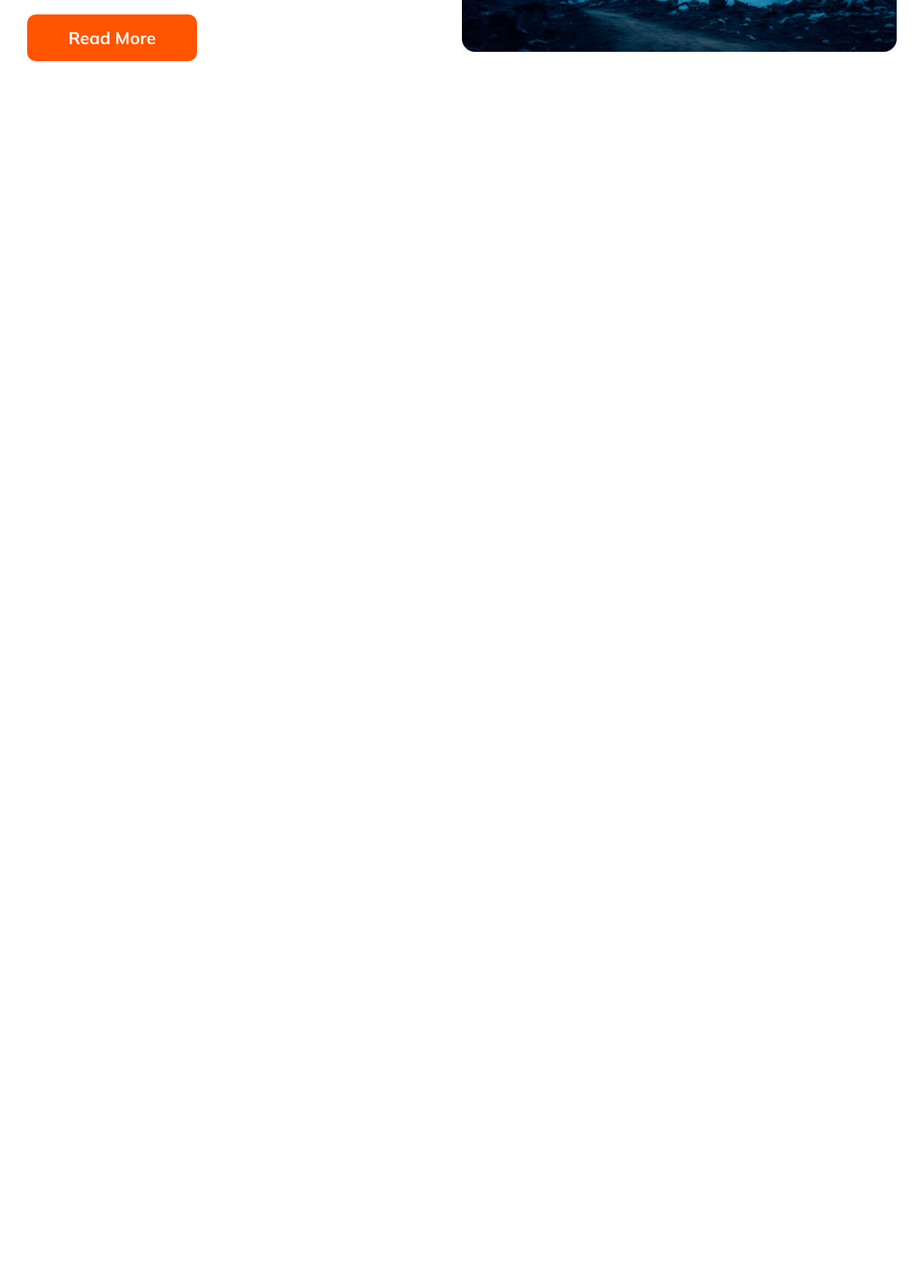
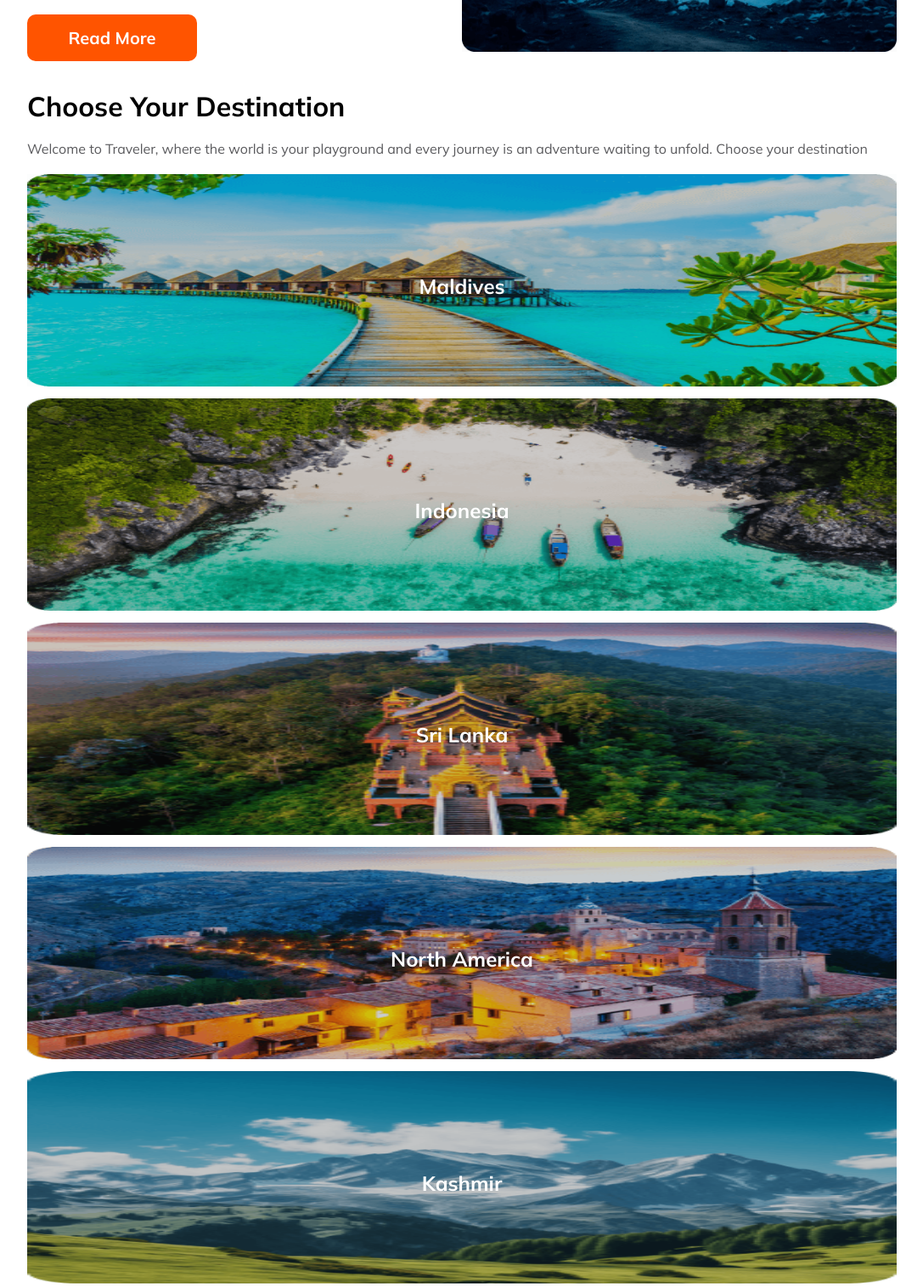
Before and after one commit to hemel17/R902, a plain HTML site: page index.html in a window 1280 px wide. Shown: the part 1144-2658 px from the top of the page at 85% size, without its empty margins (96-1183 px from the left). Before the commit the page ends 1249 px from the top, so only its background shows below. Drawn offline with Linux system fonts and the light colour scheme.

Commit message:
destination mobile added

```diff
--- a/index.html
+++ b/index.html
@@ -97,6 +97,36 @@
             <img src="./Images/image(6).png" alt="popular img" />
           </div>
         </section>
+
+        <!-- destination section -->
+        <section class="destination">
+          <div class="destination-text">
+            <h2>Choose Your Destination</h2>
+            <p>
+              Welcome to Traveler, where the world is your playground and every
+              journey is an adventure waiting to unfold. Choose your destination
+            </p>
+          </div>
+          <div class="destination-img">
+            <div>
+              <div class="maldives">
+                <img src="./Images/image(7).png" alt="maldives" />
+              </div>
+              <div class="indonesia">
+                <img src="./Images/image(11).png" alt="indonesia" />
+              </div>
+            </div>
+            <div>
+                <div class="lanka"><img src="./Images/image(8).png" alt="sri lanka"></div>
+                <div class="america"><img src="./Images/image(9).png" alt="north america"></div>
+                <div class="kashmir"><img src="./Images/image(12).png" alt="kashmir"></div>
+            </div>
+            <div>
+                <div class="bangladesh"><img src="./Images/image(14).png" alt="bangladesh"></div>
+                <div class="bandarban"><img src="./Images/image(13).png" alt="bandarban"></div>
+            </div>
+          </div>
+        </section>
       </main>
       <!-- main section ends here -->
     </section>
--- a/style.css
+++ b/style.css
@@ -17,6 +17,19 @@
   --secondaryColor: rgba(19, 19, 24, 0.5);
   --thirdColor: #5a5a5d;
   --navColor: #424247;
+}
+
+/* button */
+.btn {
+  width: 200px;
+  padding: 15px 40px;
+  font-size: 20px;
+  font-weight: 700;
+  color: #fff;
+  background-color: var(--primaryColor);
+  border: none;
+  outline: none;
+  border-radius: 10px;
 }
 
 /* mobile design starts here */
@@ -162,23 +175,132 @@ nav li a:hover {
   margin: 10px;
 }
 
-.btn {
-  width: 200px;
-  padding: 15px 40px;
-  font-size: 20px;
-  font-weight: 700;
-  color: #fff;
-  background-color: var(--primaryColor);
-  border: none;
-  outline: none;
-  border-radius: 10px;
-}
-
 .popular-img {
   margin: 20px 0;
 }
 .popular-img img {
   width: 100%;
+}
+
+/* destination design */
+.destination {
+  margin: 10px 0;
+}
+
+.destination-text h2 {
+  font-size: 32px;
+  font-weight: 700;
+}
+
+.destination-text p {
+  color: var(--thirdColor);
+  margin: 20px 0;
+}
+
+.destination-img img {
+  display: inline-block;
+  margin-bottom: 10px;
+  width: 100%;
+  height: 250px;
+}
+
+.destination-img .maldives {
+  position: relative;
+}
+
+.destination-img .indonesia {
+  position: relative;
+}
+
+.destination-img .lanka {
+  position: relative;
+}
+
+.destination-img .america {
+  position: relative;
+}
+
+.destination-img .kashmir {
+  position: relative;
+}
+
+.destination-img .bangladesh {
+  position: relative;
+}
+
+.destination-img .bandarban {
+  position: relative;
+}
+
+.destination-img .maldives::after {
+  content: "Maldives";
+  position: absolute;
+  top: 50%;
+  left: 50%;
+  transform: translate(-50%, -50%);
+  color: #fff;
+  font-size: 24px;
+  font-weight: 700;
+}
+.destination-img .indonesia::after {
+  content: "Indonesia";
+  position: absolute;
+  top: 50%;
+  left: 50%;
+  transform: translate(-50%, -50%);
+  color: #fff;
+  font-size: 24px;
+  font-weight: 700;
+}
+.destination-img .lanka::after {
+  content: "Sri Lanka";
+  position: absolute;
+  top: 50%;
+  left: 50%;
+  transform: translate(-50%, -50%);
+  color: #fff;
+  font-size: 24px;
+  font-weight: 700;
+}
+.destination-img .america::after {
+  content: "North America";
+  position: absolute;
+  top: 50%;
+  left: 50%;
+  transform: translate(-50%, -50%);
+  color: #fff;
+  font-size: 24px;
+  font-weight: 700;
+}
+.destination-img .kashmir::after {
+  content: "Kashmir";
+  position: absolute;
+  top: 50%;
+  left: 50%;
+  transform: translate(-50%, -50%);
+  color: #fff;
+  font-size: 24px;
+  font-weight: 700;
+}
+.destination-img .bangladesh::after {
+  content: "Bangladesh";
+  position: absolute;
+  top: 50%;
+  left: 50%;
+  transform: translate(-50%, -50%);
+  color: #fff;
+  font-size: 24px;
+  font-weight: 700;
+}
+.destination-img .bandarban::after {
+  content: "Bandarban";
+  position: absolute;
+  top: 50%;
+  left: 50%;
+  transform: translate(-50%, -50%);
+  color: #fff;
+  font-size: 24px;
+  font-weight: 700;
 }
 
 /* main design ends here */
```
